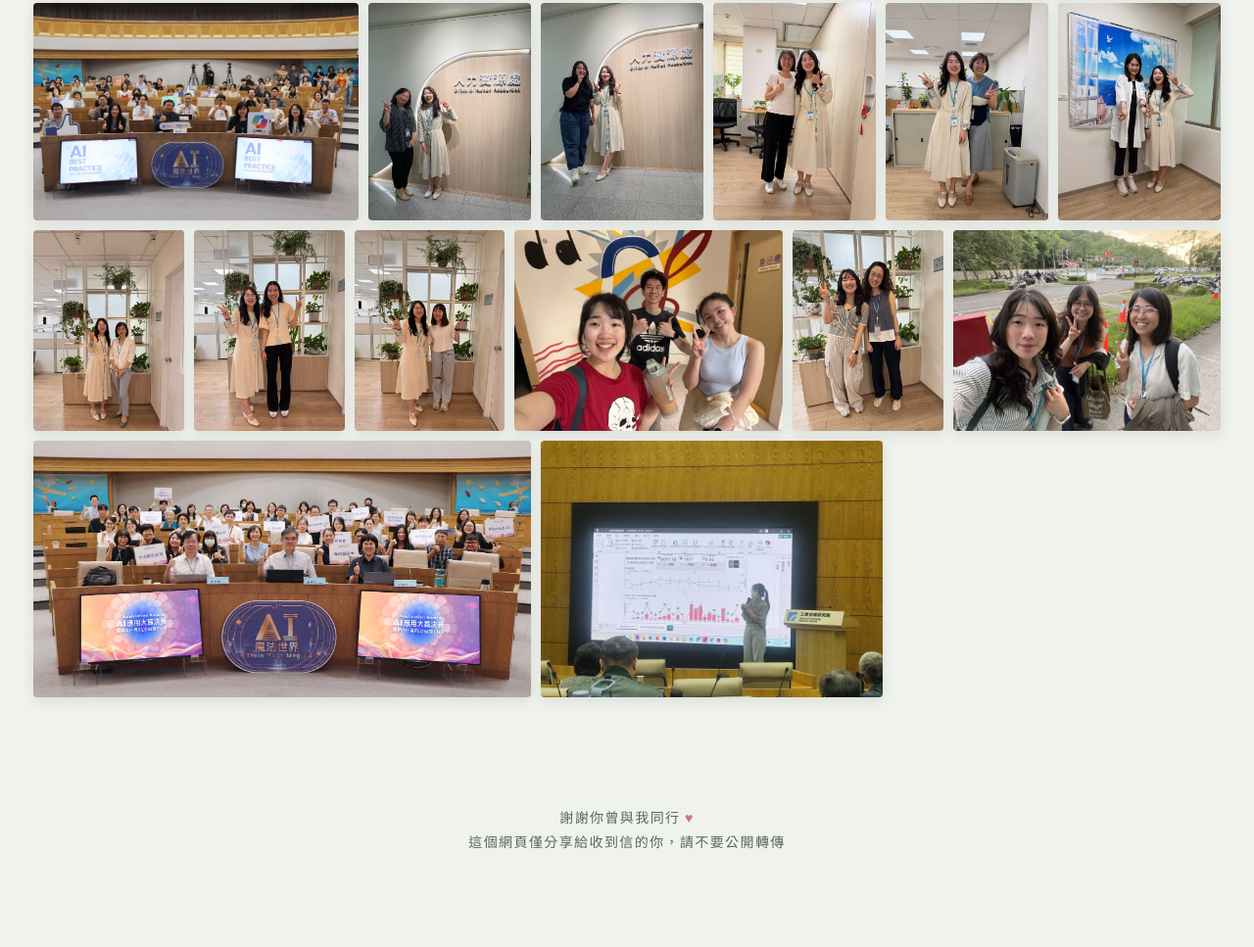
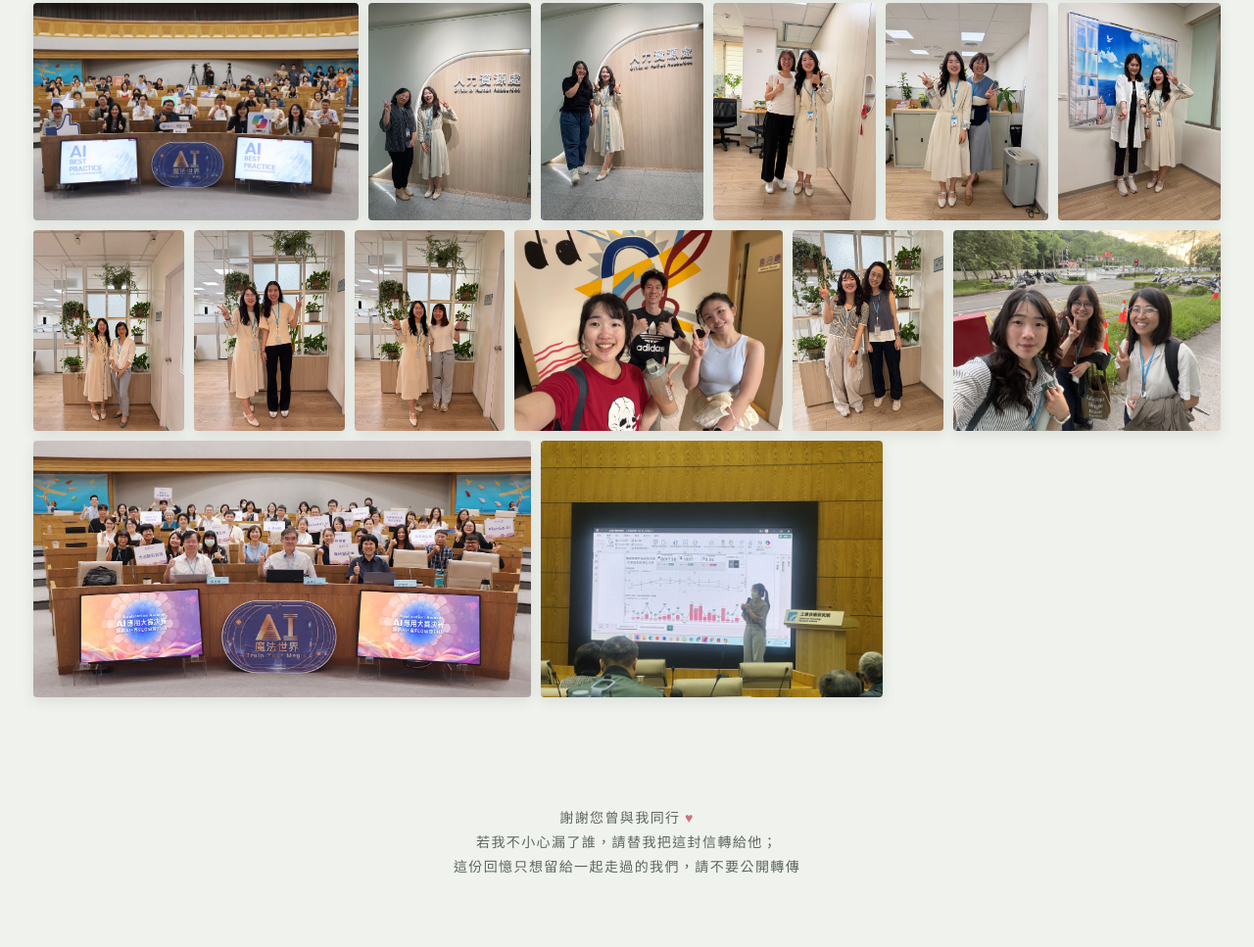
Before and after one commit to tina10878707-source/2024-2026-Memories, a plain HTML site: page index.html in a window 1280 px wide. Shown: the part 4620-5587 px from the top of the page at 98% size. Before the commit the page ends 5562 px from the top, so only its background shows below. Drawn offline with Linux system fonts and the light colour scheme.

Commit message:
Update footer text for clarity and inclusivity

```diff
--- a/index.html
+++ b/index.html
@@ -165,7 +165,7 @@ footer .heart{color:var(--sakura)}
   <button class="next" aria-label="下一張" onclick="stepLB(1)">›</button>
 </div>
 
-<footer>謝謝你曾與我同行 <span class="heart">♥</span><br>這個網頁僅分享給收到信的你，請不要公開轉傳</footer>
+<footer>謝謝您曾與我同行 <span class="heart">♥</span><br>若我不小心漏了誰，請替我把這封信轉給他；</span><br>這份回憶只想留給一起走過的我們，請不要公開轉傳</footer>
 
 <script>
 /* 照片資料：n=檔名編號, imp=重要程度(高/中/低), cap=備註
```
